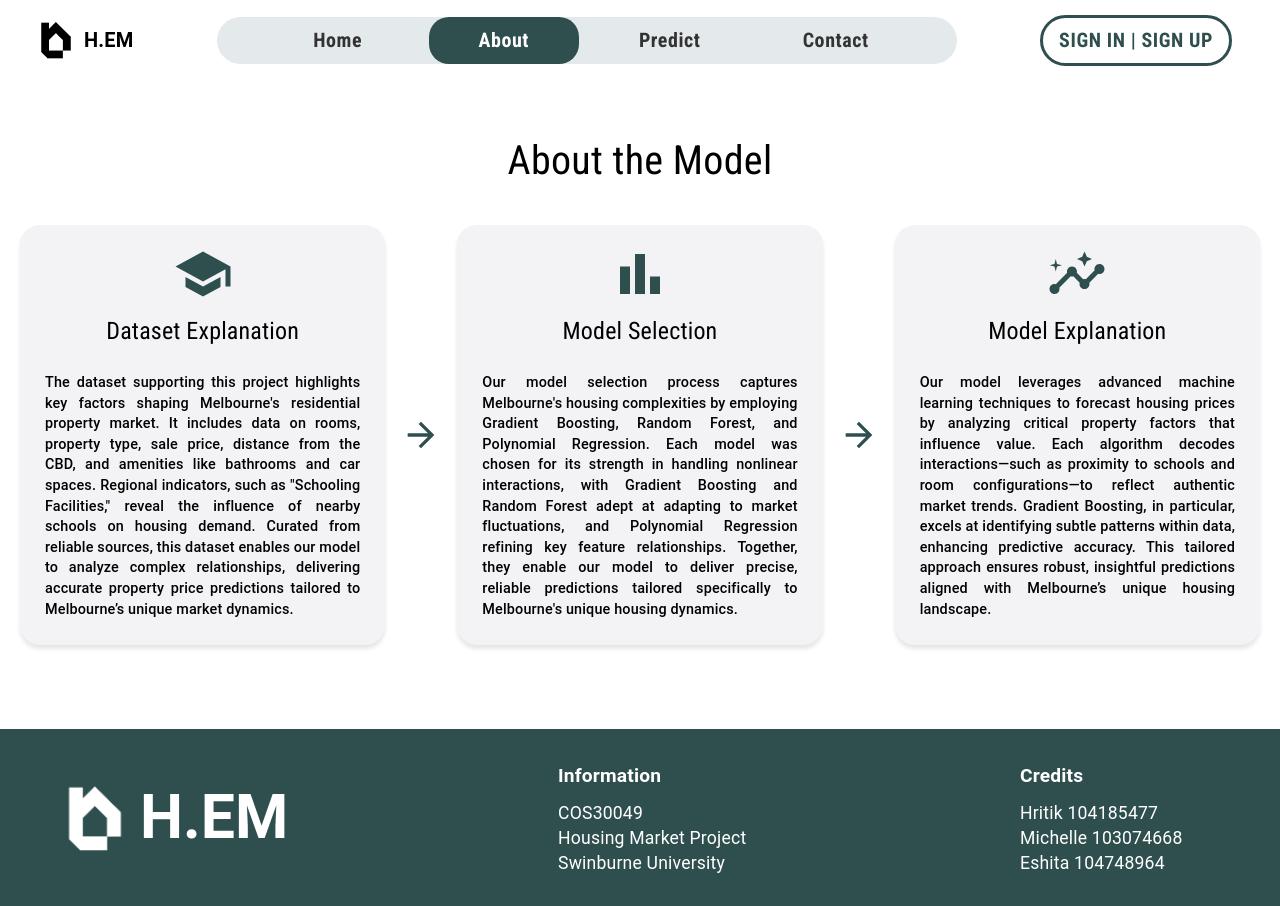
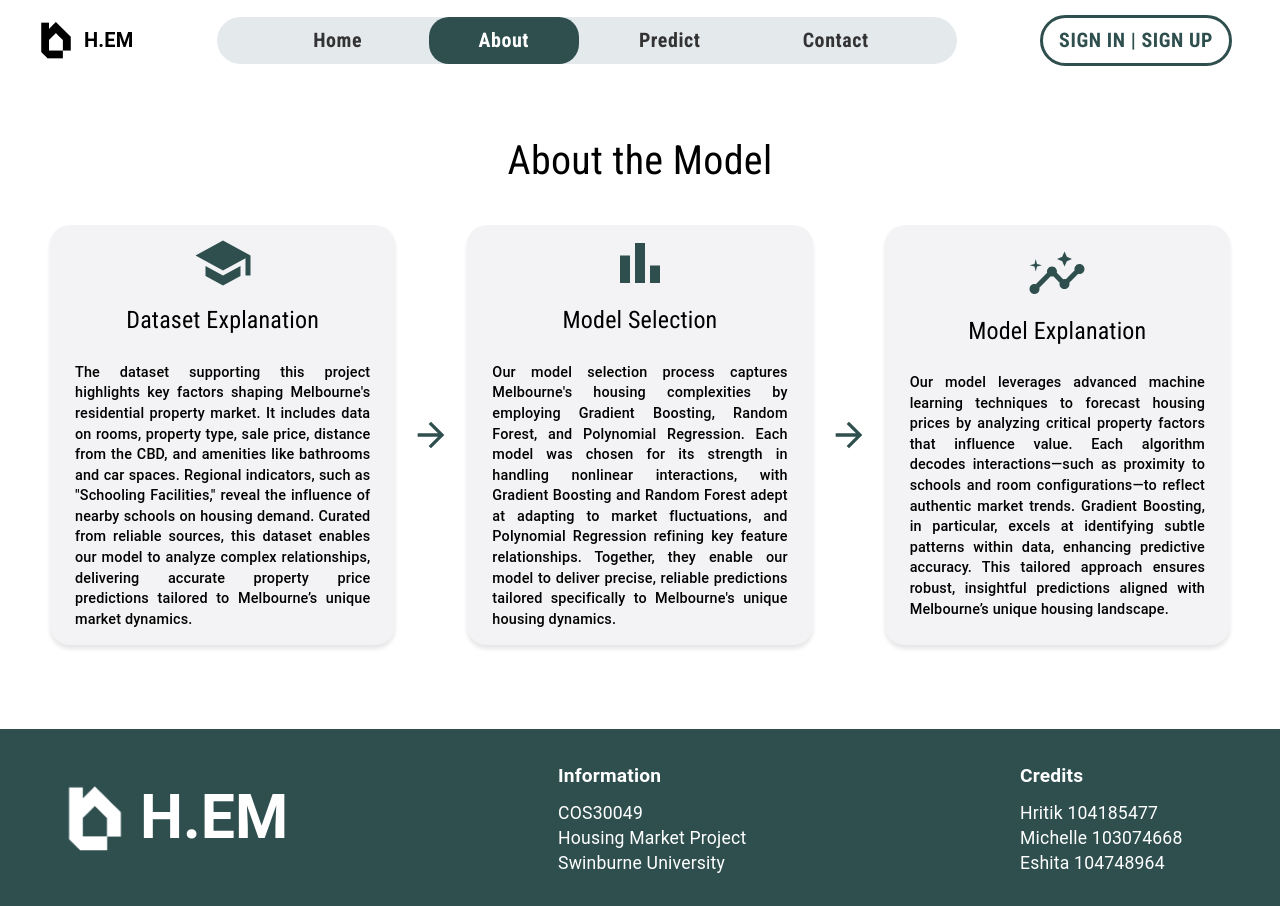
Before and after one commit to hritikanand/Assignment-3---COS30049, a React (Create React App) app in the folder hem-react-app/: page /about in a window 1280 px wide. Built offline with nearby package versions, Linux system fonts and the light colour scheme.

Commit message:
about page padding

```diff
--- a/hem-react-app/src/components/About/AboutSection.js
+++ b/hem-react-app/src/components/About/AboutSection.js
@@ -76,6 +76,8 @@ function About() {
                 textAlign: 'center',
                 boxShadow: '0px 4px 4px rgba(0, 0, 0, 0.1)',
                 transition: 'transform 0.3s ease, box-shadow 0.3s ease',
+                marginLeft: isLargeScreen && index === 0 ? '30px' : (!isLargeScreen ? '40px' : 0), // Left margin for full screen and small screens
+                marginRight: isLargeScreen && index === cardContent.length - 1 ? '30px' : (!isLargeScreen ? '40px' : 0), // Right margin for full screen and small screens
                 '&:hover': {
                   transform: 'scale(1.05)',
                   boxShadow: '0px 4px 20px rgba(0, 0, 0, 0.2)',
```
